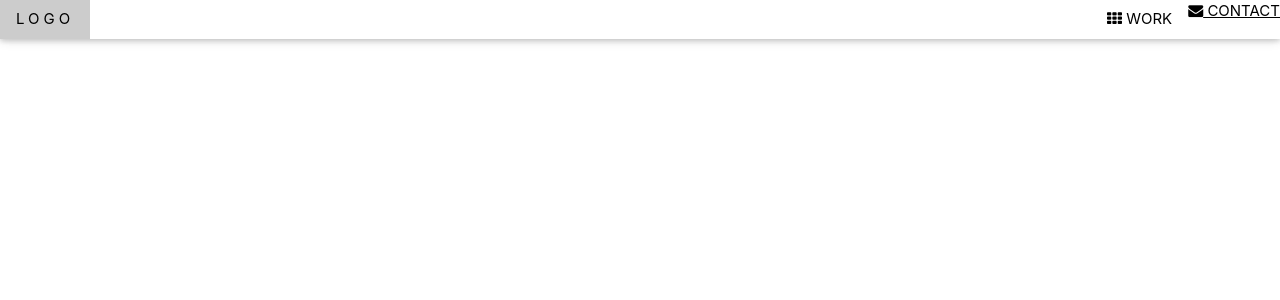
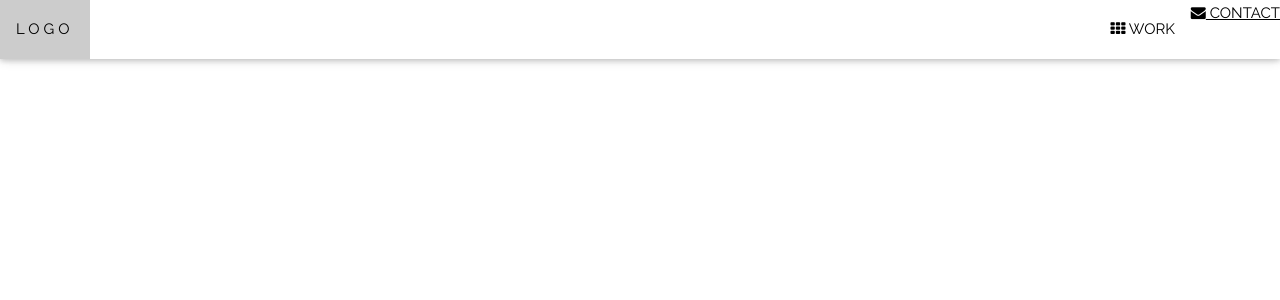
Before and after one commit to eben83/aoGroup, a React (Create React App) app in the folder ao-group/: page / in a window 1280 px wide. Shown: the top 300 px of the page. Built offline with nearby package versions, Linux system fonts and the light colour scheme.

Commit message:
updated index css

```diff
--- a/ao-group/src/index.css
+++ b/ao-group/src/index.css
@@ -1,13 +1,19 @@
-body {
-  margin: 0;
-  font-family: -apple-system, BlinkMacSystemFont, 'Segoe UI', 'Roboto', 'Oxygen',
-    'Ubuntu', 'Cantarell', 'Fira Sans', 'Droid Sans', 'Helvetica Neue',
-    sans-serif;
-  -webkit-font-smoothing: antialiased;
-  -moz-osx-font-smoothing: grayscale;
+
+body,h1,h2,h3,h4,h5,h6 {font-family: "Raleway", sans-serif}
+
+body, html {
+  height: 100%;
+  line-height: 1.8;
 }
 
-code {
-  font-family: source-code-pro, Menlo, Monaco, Consolas, 'Courier New',
-    monospace;
+/* Full height image header */
+.bgimg-1 {
+  background-position: center;
+  background-size: cover;
+  /* background-image: url("/w3images/mac.jpg"); */
+  min-height: 100%;
 }
+
+.w3-bar .w3-button {
+  padding: 16px;
+}
```
